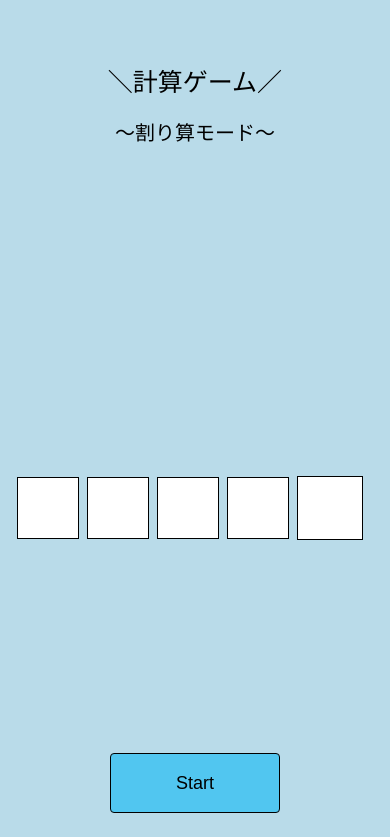
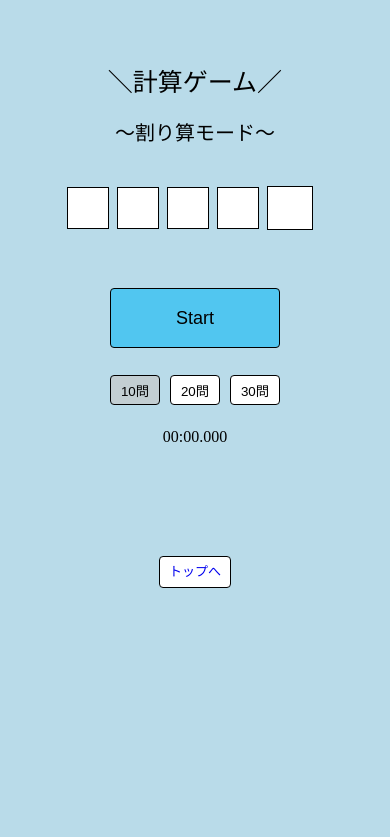
Before and after one commit to q2nana/warizan, a plain HTML site: page index.html in a window 390 px wide. Shown: the top 837 px of the page. Drawn offline with Linux system fonts and the light colour scheme.

Commit message:
Add files via upload

```diff
--- a/stylesheet.css
+++ b/stylesheet.css
@@ -1,3 +1,4 @@
+
 header {
   text-align: center;
   margin-top: 100px;
@@ -13,6 +14,16 @@ body {
   position: relative;
 }
 
+body {
+  min-height: 100vh;
+  /* mobile viewport bug fix */
+  min-height: -webkit-fill-available;
+}
+
+html {
+  height: -webkit-fill-available;
+}
+
 .title {
   /* outline: 1px solid blue; */
   text-align: center;
@@ -26,6 +37,7 @@ body {
   right: 0;
   bottom: 0;
   left: 0;
+
 }
 
 .mode {
@@ -41,11 +53,11 @@ body {
   height: 200px;
 
   position: absolute;
-  top: 500px;
+  top: 150px;
   right: 0;
   bottom: 0;
   left: 0;
-  margin: auto;
+  margin: 0;
   padding: 10px;
   /* flex-wrap: wrap; */
 }
@@ -70,7 +82,7 @@ body {
   line-height: 70px;
 
   position: absolute;
-  top: 750px;
+  top: 120px;
   right: 0;
   bottom: 0;
   left: 0;
@@ -123,62 +135,11 @@ body {
 
 
   position: absolute;
-  top: 820px;
+  top: 200px;
   right: 0;
   bottom: 0;
   left: 0;
   margin: auto;
-}
-
-.yamerubtn {
-  position: absolute;
-  top:1250px;
-  right: 0;
-  bottom: 0;
-  left: 0;
-  margin: auto;
-  text-align: center;
-
-  width: 60px;
-  height: 20px;
-  padding: 5px;
-  line-height: 20px;
-  background-color: #fff;
-  border-radius: 4px;
-  border: 1px solid black;
-  font-size: 13px;
-  cursor: pointer;
-
-  display: none;
-}
-
-.yamerubtn.display {
-  display: block;
-}
-
-.topbtn {
-  position: absolute;
-  top:1250px;
-  right: 0;
-  bottom: 0;
-  left: 0;
-  margin: auto;
-  text-align: center;
-
-  width: 60px;
-  height: 20px;
-  padding: 5px;
-  line-height: 20px;
-  background-color: #fff;
-  border-radius: 4px;
-  border: 1px solid black;
-  font-size: 13px;
-  cursor: pointer;
-  text-decoration: none;
-}
-
-.topbtn.hidden {
-  display: none;
 }
 
 .kara {
@@ -220,7 +181,7 @@ body {
 /* カウント */
 .count {
   position: absolute;
-  top:870px;
+  top:430px;
   right: 0;
   bottom: 0;
   left: 0;
@@ -232,7 +193,7 @@ body {
 /* タイマー */
 #timetimer2 {
   position: absolute;
-  top:1100px;
+  top:550px;
   right: 0;
   bottom: 0;
   left: 0;
@@ -243,9 +204,9 @@ body {
 /* やめるボタン */
 .yamerubtn {
   position: absolute;
-  top:1250px;
+  top:600px;
   right: 0;
-  bottom: 0;
+  bottom: 50px;
   left: 0;
   margin: auto;
   text-align: center;
@@ -265,6 +226,31 @@ body {
 
 .yamerubtn.display {
   display: block;
+}
+
+.topbtn {
+  position: absolute;
+  top:600px;
+  right: 0;
+  bottom: 50px;
+  left: 0;
+  margin: auto;
+  text-align: center;
+
+  width: 60px;
+  height: 20px;
+  padding: 5px;
+  line-height: 20px;
+  background-color: #fff;
+  border-radius: 4px;
+  border: 1px solid black;
+  font-size: 13px;
+  cursor: pointer;
+  text-decoration: none;
+}
+
+.topbtn.hidden{
+  display: none;
 }
 
  /* モーダルウィンドウ */
@@ -399,25 +385,69 @@ body {
 /* --------------------小さい水色---------------------- */
 
 @media (min-width: 0px) and (max-width: 550px) {
+
+
+
   body {
     background: rgb(185, 219, 233);
   }
 
   .title {
     font-size: 25px;
+    /* outline: 1px solid red; */
+  }
+
+  .bigbox {
+    display: flex;
+    justify-content: center;
+    align-items: center;
+    height: 100px;
+    /* outline: 1px solid red; */
+    position: absolute;
+    top: 150px;
+    right: 0;
+    bottom: 0;
+    left: 0;
+    margin: 0;
+    padding: 0px;
   }
 
 
   .leftbox,.rightbox,.symbolbox,.equalbox,.inputbox{
-    width: 60px;
-    height: 60px;
-    line-height: 60px;
-    font-size: 25px;;
+    width: 40px;
+    height: 40px;
+    line-height: 40px;
+    font-size: 20px;
   }
 
   .answerbox {
+    position: absolute;
+    top: 280px;
+    right: 0;
+    bottom: 0;
+    left: 0;
+    margin: 0;
     text-align: center;
     font-size: 25px;
+  }
+
+  .btn {
+    /* outline: solid 1px rgb(162, 162, 162); */
+    /* width: 650px; */
+    height: 150px;
+    text-align: center;
+    line-height: 50px;
+    display: flex;
+    flex-wrap: wrap;
+    justify-content: center;
+
+
+    position: absolute;
+    top: 280px;
+    right: 0;
+    bottom: 0;
+    left: 0;
+    margin: 0;
   }
 
   .randombtn {
@@ -439,5 +469,45 @@ body {
     background-color: rgb(195, 206, 210);
   }
 
+  .yamerubtn {
+    position: absolute;
+    top:350px;
+    right: 0;
+    bottom: 50px;
+    left: 0;
+    margin: auto;
+    text-align: center;
+  }
+
+  .topbtn {
+    position: absolute;
+    top:350px;
+    right: 0;
+    bottom: 50px;
+    left: 0;
+    margin: auto;
+    text-align: center;
+  }
+
+  #timetimer2 {
+    position: absolute;
+    top:420px;
+    right: 0;
+    bottom: 0;
+    left: 0;
+    margin: auto;
+    text-align: center;
+  }
+
+  .count {
+    position: absolute;
+    top:330px;
+    right: 0;
+    bottom: 0;
+    left: 0;
+    margin: auto;
+    text-align: center;
+    font-size: 30px;
+  }
 
 }
```
